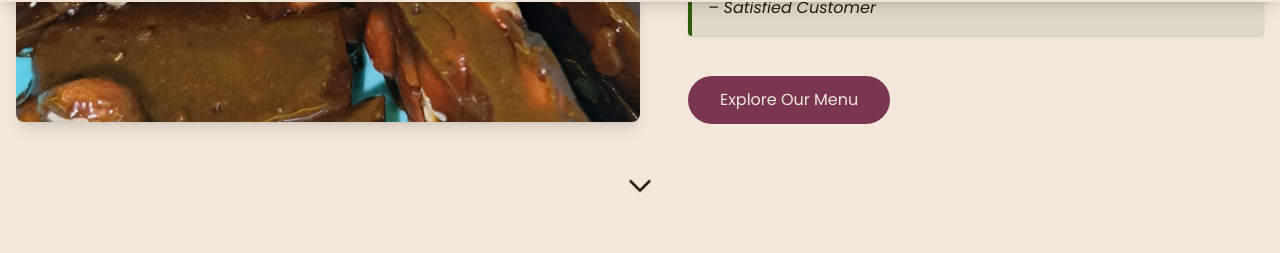
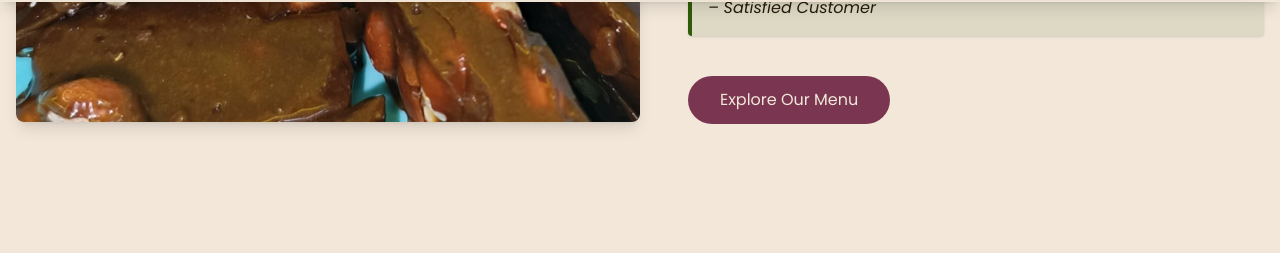
Before and after one commit to jlescarlan11/PHILARTS, a React (Vite) app in the folder vite-project/: page / in a window 1280 px wide. Shown: the part 1344-1597 px from the top of the page. Built offline with nearby package versions, Linux system fonts and the light colour scheme; a web font is replaced by a local one.

Commit message:
added margin bottom

```diff
--- a/vite-project/src/component/AboutSection.tsx
+++ b/vite-project/src/component/AboutSection.tsx
@@ -230,31 +230,6 @@ const AboutSection: React.FC = () => {
           <AboutVisual />
           <AboutNarrative inView={inView} onCTAClick={handleCTAClick} />
         </div>
-        {/* Interactive Scroll Indicator */}
-        <div className="mt-12 flex justify-center">
-          <HashLink
-            smooth
-            to="#menu"
-            title="Scroll Down"
-            className="animate-bounce text-[var(--color-secondary)] focus:outline-none focus:ring-2 focus:ring-[var(--color-tertiary)]"
-            aria-label="Scroll Down to Menu"
-          >
-            <svg
-              xmlns="http://www.w3.org/2000/svg"
-              className="h-8 w-8"
-              fill="none"
-              stroke="currentColor"
-              viewBox="0 0 24 24"
-            >
-              <path
-                strokeLinecap="round"
-                strokeLinejoin="round"
-                strokeWidth={2}
-                d="M19 9l-7 7-7-7"
-              />
-            </svg>
-          </HashLink>
-        </div>
       </section>
     </>
   );
```
